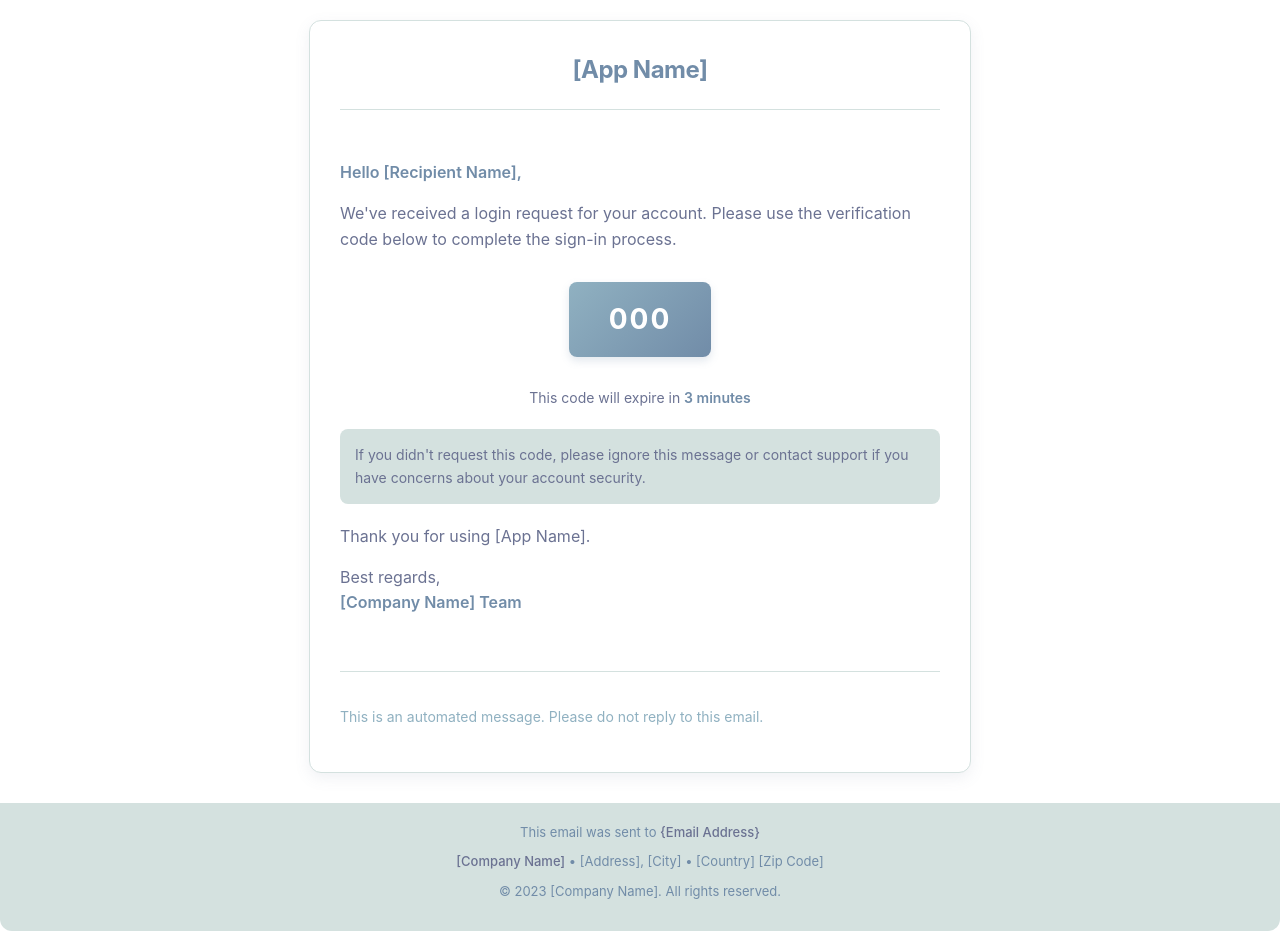
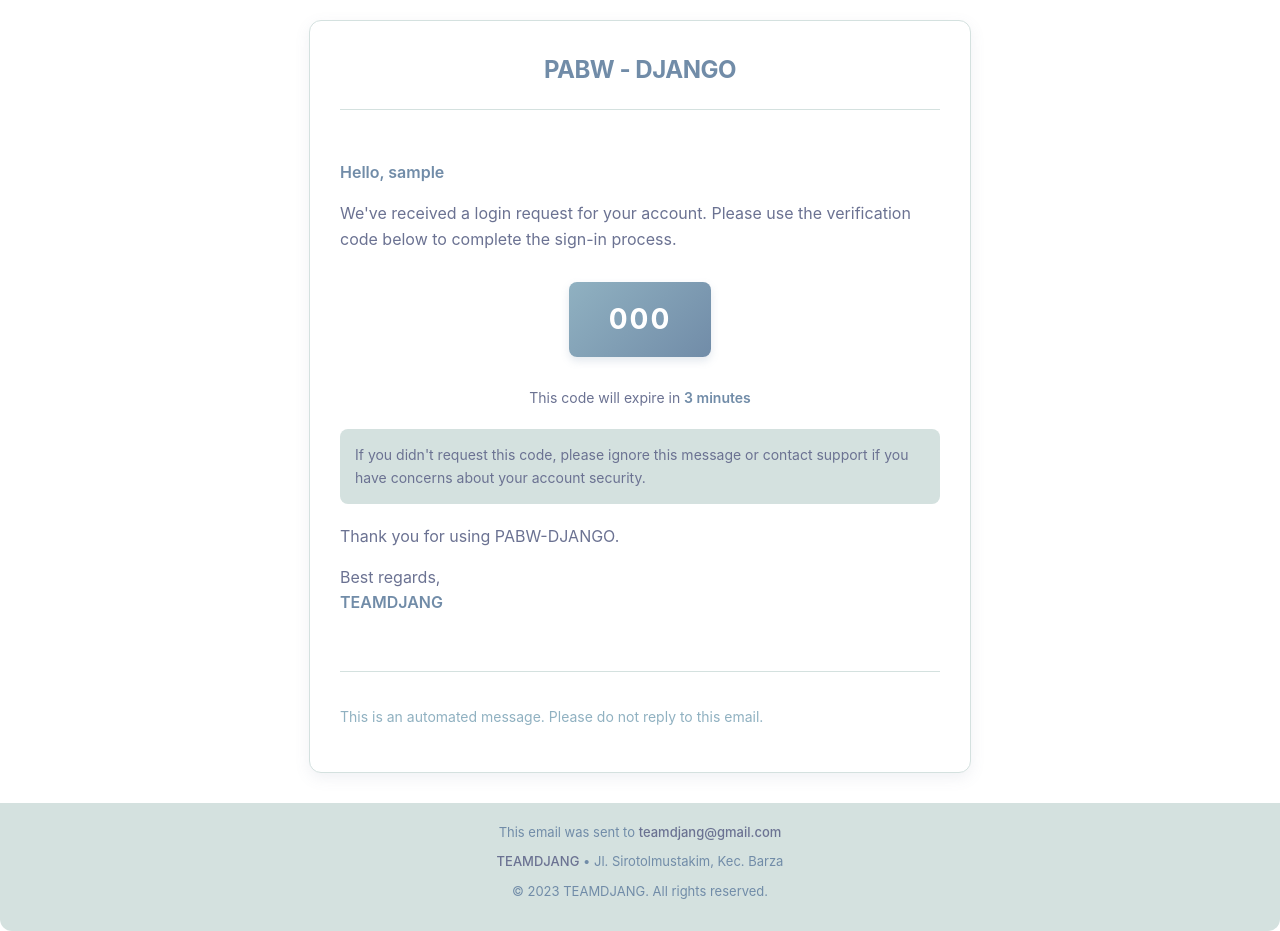
Before and after one commit to rendayy/PBW-DJANGO, a Django app: template app/templates/otp_email.html in a window 1280 px wide. Run offline with Django 5.2, Linux system fonts and the light colour scheme; the template is opened without the code that fills it: most values are stand-ins (such as "Sample title", 1, 10 or a date in 2020).

Commit message:
style otp

```diff
--- a/app/login_register.py
+++ b/app/login_register.py
@@ -52,13 +52,15 @@ def register_view(request):
 def send_otp(otp_code, request):
     # Ambil email dari sesi
     email = request.session.get('email')
+    username = request.session.get('username')  # Get the username from the session
 
     try:
         server = smtplib.SMTP('smtp.gmail.com', 587)
         server.starttls()
         server.login(EMAIL_ADDRESS, EMAIL_PASSWORD)
 
-        html_content = render_to_string('otp_email.html', {'otp_code': otp_code})
+        # Pass the username to the email template context
+        html_content = render_to_string('otp_email.html', {'otp_code': otp_code, 'username': username})
 
         message = EmailMessage()
         message['Subject'] = 'OTP Verification'
--- a/app/templates/otp_email.html
+++ b/app/templates/otp_email.html
@@ -111,11 +111,11 @@
 <body>
   <div class="container">
     <div class="header">
-      <a>[App Name]</a>
+      <a>PABW - DJANGO</a>
     </div>
 
     <div class="content">
-      <p class="highlight">Hello [Recipient Name],</p>
+      <p class="highlight">Hello, {{ username }}</p>
 
       <p>
         We've received a login request for your account. Please use the verification code below to complete the sign-in process.
@@ -132,12 +132,12 @@
       </div>
 
       <p>
-        Thank you for using [App Name].
+        Thank you for using PABW-DJANGO.
       </p>
 
       <p>
         Best regards,<br>
-        <span class="highlight">[Company Name] Team</span>
+        <span class="highlight">TEAMDJANG</span>
       </p>
     </div>
 
@@ -148,13 +148,13 @@
 
   <div class="email-container">
     <div class="email-info">
-      <span>This email was sent to <a href="mailto:{Email Address}">{Email Address}</a></span>
+      <span>This email was sent to <a href="mailto:{otpserverr@gmail.com}">teamdjang@gmail.com</a></span>
     </div>
     <div class="email-info">
-      <a href="/">[Company Name]</a> • [Address], [City] • [Country] [Zip Code]
+      <a href="/">TEAMDJANG</a> • Jl. Sirotolmustakim, Kec. Barza
     </div>
     <div class="email-info">
-      &copy; 2023 [Company Name]. All rights reserved.
+      &copy; 2023 TEAMDJANG. All rights reserved.
     </div>
   </div>
 </body>
```
